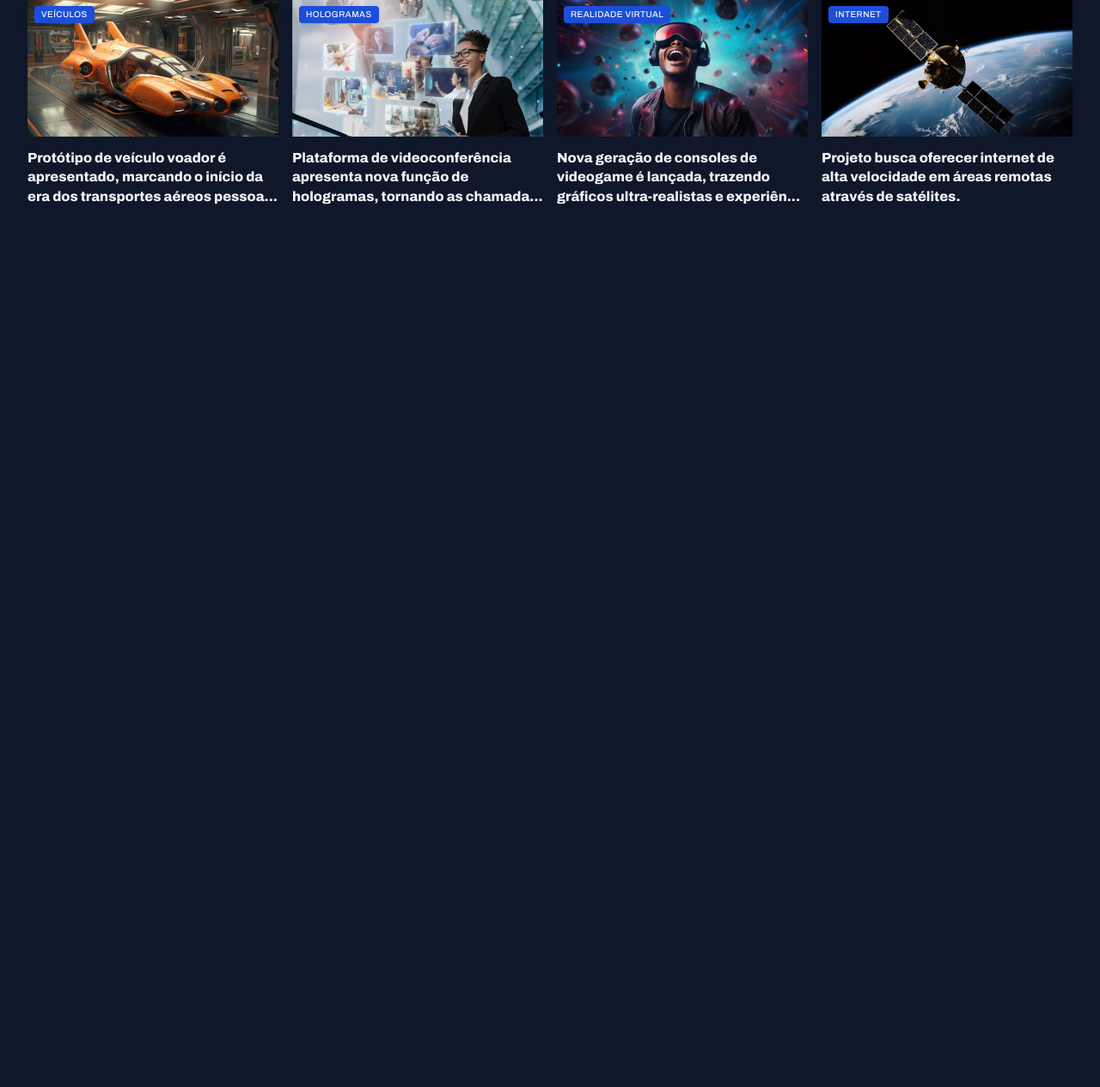
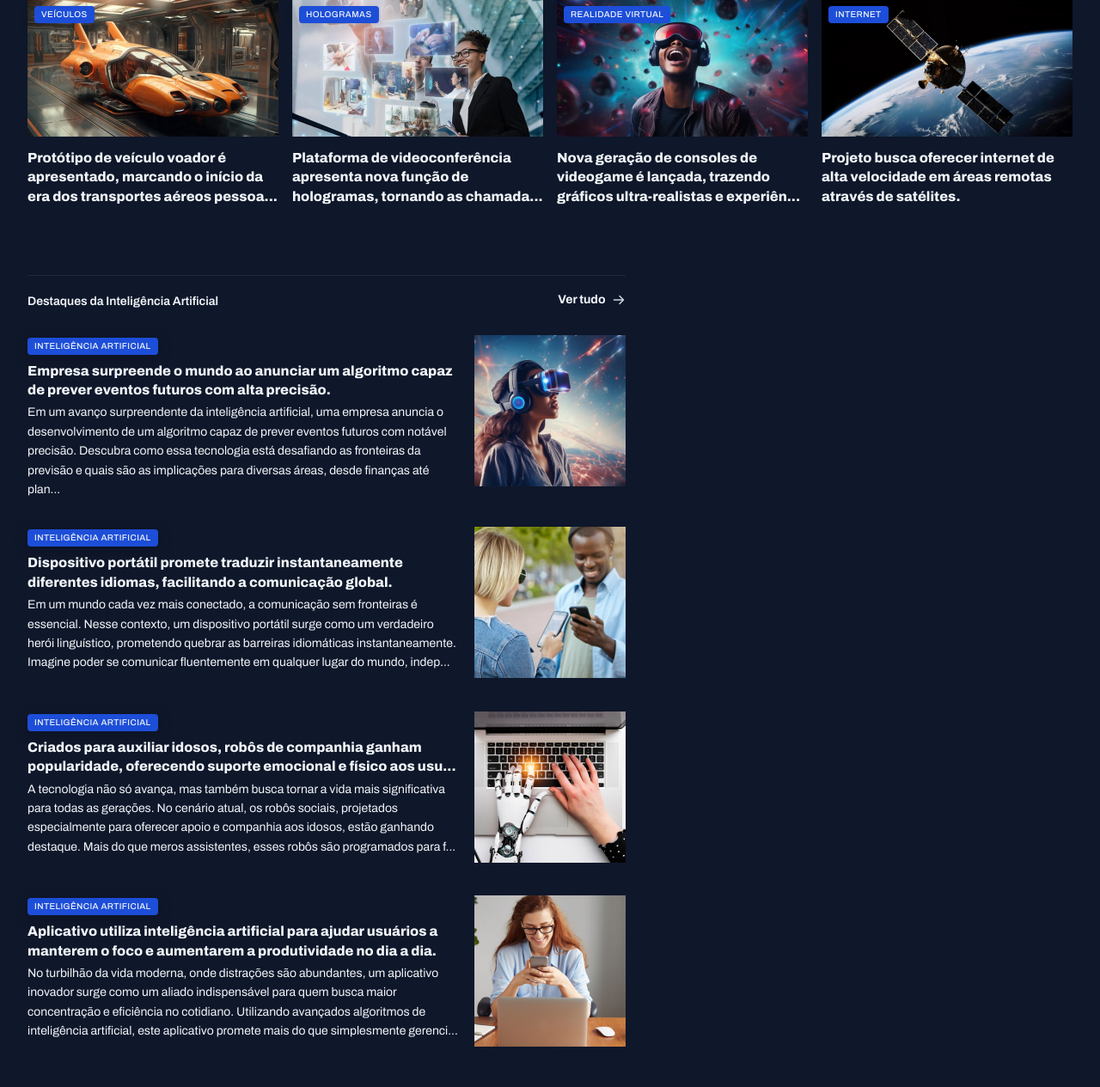
Before and after one commit to isrique9/rocket_project, a Flask app: page /noticias/ in a window 1280 px wide. Shown: the part 783-2048 px from the top of the page at 86% size. Before the commit the page ends 1021 px from the top, so only its background shows below. Run offline with Flask 3, Linux system fonts and the light colour scheme; some web fonts are replaced.

Commit message:
:sparkles::lipstick: FEAT: Conteudo destaques a esquerda.

```diff
--- a/src/app/templates/partials/feed_noticias.html
+++ b/src/app/templates/partials/feed_noticias.html
@@ -133,4 +133,92 @@
             </figure>
         </div>
     </section>
+
+    <section id="ai">
+        <header class="grid grid-flow-col">
+            <h3>Destaques da Inteligência Artificial</h3>
+            <a href="#" class="grid grid-flow-col">
+                <strong>Ver tudo</strong>
+                <span></span>
+            </a>
+        </header>
+
+        <div class="grid gap-32">
+            <article class="grid grid-flow-col gap-16">
+                <div>
+                    <span class="content-tag">Inteligência Artificial</span>
+                    <h3 class="text-xl">
+                        Empresa surpreende o mundo ao anunciar um algoritmo capaz de prever eventos futuros com alta
+                        precisão.
+                    </h3>
+                    <p class="text-sm">
+                        Em um avanço surpreendente da inteligência artificial, uma empresa anuncia o desenvolvimento
+                        de um algoritmo capaz de prever eventos futuros com notável precisão. Descubra como essa
+                        tecnologia está desafiando as fronteiras da previsão e quais são as implicações para
+                        diversas áreas, desde finanças até plan...
+                    </p>
+                </div>
+                <div>
+                    <img src="{{ url_for('static', filename='img/viagens_img/latinGirl.png') }}" alt="">
+                </div>
+            </article>
+
+            <article class="grid grid-flow-col gap-16">
+                <div>
+                    <span class="content-tag">Inteligência Artificial</span>
+                    <h3 class="text-xl">
+                        Dispositivo portátil promete traduzir instantaneamente diferentes idiomas, facilitando a
+                        comunicação global.
+                    </h3>
+                    <p class="text-sm">
+                        Em um mundo cada vez mais conectado, a comunicação sem fronteiras é essencial. Nesse
+                        contexto, um dispositivo portátil surge como um verdadeiro herói linguístico, prometendo
+                        quebrar as barreiras idiomáticas instantaneamente. Imagine poder se comunicar fluentemente
+                        em qualquer lugar do mundo, indep...
+                    </p>
+                </div>
+                <div>
+                    <img src="{{ url_for('static', filename='img/viagens_img/woemensMobile.png') }}" alt="">
+                </div>
+            </article>
+
+            <article class="grid grid-flow-col gap-16">
+                <div>
+                    <span class="content-tag">Inteligência Artificial</span>
+                    <h3 class="text-xl">
+                        Criados para auxiliar idosos, robôs de companhia ganham popularidade, oferecendo suporte
+                        emocional e físico aos usu...
+                    </h3>
+                    <p class="text-sm">
+                        A tecnologia não só avança, mas também busca tornar a vida mais significativa para todas as
+                        gerações. No cenário atual, os robôs sociais, projetados especialmente para oferecer apoio e
+                        companhia aos idosos, estão ganhando destaque. Mais do que meros assistentes, esses robôs
+                        são programados para f...
+                    </p>
+                </div>
+                <div>
+                    <img src="{{ url_for('static', filename='img/viagens_img/robotWriting.png') }}" alt="">
+                </div>
+            </article>
+
+            <article class="grid grid-flow-col gap-16">
+                <div>
+                    <span class="content-tag">Inteligência Artificial</span>
+                    <h3 class="text-xl">
+                        Aplicativo utiliza inteligência artificial para ajudar usuários a manterem o foco e
+                        aumentarem a produtividade no dia a dia.
+                    </h3>
+                    <p class="text-sm">
+                        No turbilhão da vida moderna, onde distrações são abundantes, um aplicativo inovador surge
+                        como um aliado indispensável para quem busca maior concentração e eficiência no cotidiano.
+                        Utilizando avançados algoritmos de inteligência artificial, este aplicativo promete mais do
+                        que simplesmente gerenci...
+                    </p>
+                </div>
+                <div>
+                    <img src="{{ url_for('static', filename='img/viagens_img/redHaired.png') }}" alt="">
+                </div>
+            </article>
+        </div>
+    </section>
 </main>
```
